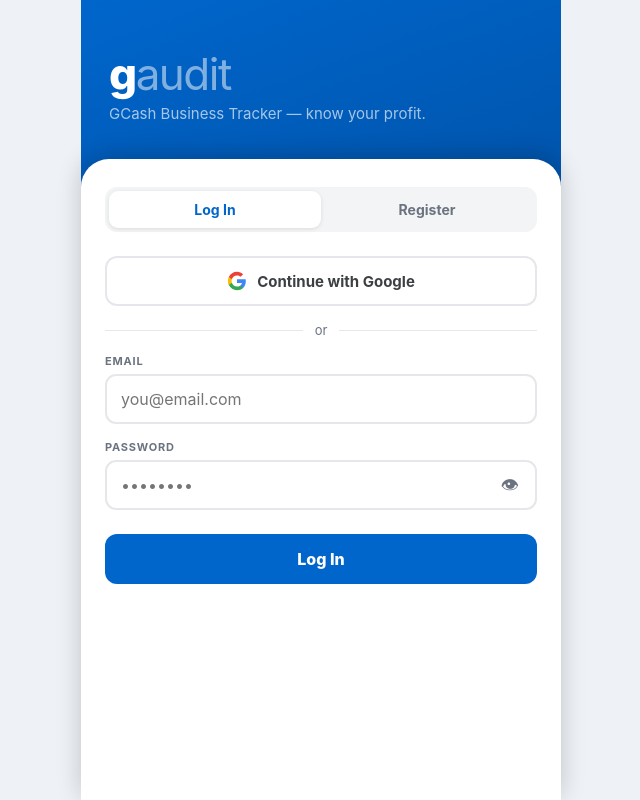
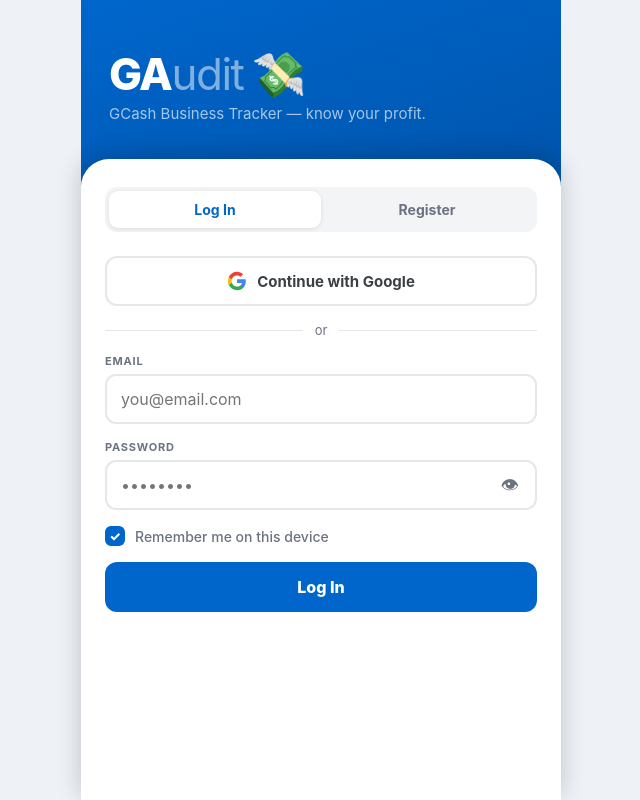
Before and after one commit to Jaztin2/GAudit, a React (Vite) app: page /login in a window 1280 px wide. Shown: the whole page, without its empty margins (319-959 px from the left). Built offline with nearby package versions, Linux system fonts and the light colour scheme; no server answers.

Commit message:
feat: remember me checkbox on login, fix login title to GAudit 💸

```diff
--- a/src/pages/Login.jsx
+++ b/src/pages/Login.jsx
@@ -1,4 +1,6 @@
 import { useState } from 'react'
+import { setPersistence, browserLocalPersistence, browserSessionPersistence } from 'firebase/auth'
+import { auth } from '../firebase'
 import { useAuth } from '../contexts/AuthContext'
 
 const ERR_MAP = {
@@ -13,20 +15,23 @@
 
 export default function Login() {
   const { signInWithGoogle, signInEmail, registerEmail } = useAuth()
-  const [tab, setTab]           = useState('login')
-  const [email, setEmail]       = useState('')
-  const [password, setPassword] = useState('')
-  const [name, setName]         = useState('')
-  const [error, setError]       = useState('')
-  const [busy, setBusy]         = useState(false)
-  const [showPw, setShowPw]     = useState(false)
+  const [tab,        setTab]        = useState('login')
+  const [email,      setEmail]      = useState('')
+  const [password,   setPassword]   = useState('')
+  const [name,       setName]       = useState('')
+  const [remember,   setRemember]   = useState(true)
+  const [error,      setError]      = useState('')
+  const [busy,       setBusy]       = useState(false)
+  const [showPw,     setShowPw]     = useState(false)
 
   function fmtError(code) { return ERR_MAP[code] ?? 'Something went wrong. Try again.' }
 
   async function handleGoogle() {
     setError(''); setBusy(true)
-    try { await signInWithGoogle() }
-    catch (e) { const m = fmtError(e.code); if (m) setError(m) }
+    try {
+      await setPersistence(auth, remember ? browserLocalPersistence : browserSessionPersistence)
+      await signInWithGoogle()
+    } catch (e) { const m = fmtError(e.code); if (m) setError(m) }
     finally { setBusy(false) }
   }
 
@@ -34,6 +39,7 @@
     e.preventDefault()
     setError(''); setBusy(true)
     try {
+      await setPersistence(auth, remember ? browserLocalPersistence : browserSessionPersistence)
       if (tab === 'login') {
         await signInEmail(email, password)
       } else {
@@ -47,7 +53,7 @@
   return (
     <div className="auth-wrap">
       <div className="auth-hero">
-        <h1>g<span>audit</span></h1>
+        <h1>GA<span>udit</span> 💸</h1>
         <p>GCash Business Tracker — know your profit.</p>
       </div>
 
@@ -101,7 +107,25 @@
               </button>
             </div>
           </div>
-          <button className="btn btn-blue mt8" type="submit" disabled={busy}>
+
+          {/* Remember Me */}
+          <label style={{ display: 'flex', alignItems: 'center', gap: 10, cursor: 'pointer', marginBottom: 16, userSelect: 'none' }}>
+            <div
+              onClick={() => setRemember(v => !v)}
+              style={{
+                width: 20, height: 20, borderRadius: 6, flexShrink: 0,
+                border: `2px solid ${remember ? 'var(--blue)' : 'var(--border)'}`,
+                background: remember ? 'var(--blue)' : 'transparent',
+                display: 'flex', alignItems: 'center', justifyContent: 'center',
+                transition: 'all 0.15s',
+              }}
+            >
+              {remember && <span style={{ color: 'white', fontSize: 13, lineHeight: 1, fontWeight: 800 }}>✓</span>}
+            </div>
+            <span style={{ fontSize: 14, color: 'var(--gray)', fontWeight: 500 }}>Remember me on this device</span>
+          </label>
+
+          <button className="btn btn-blue" type="submit" disabled={busy}>
             {busy ? 'Please wait…' : tab === 'login' ? 'Log In' : 'Create Account'}
           </button>
         </form>
```
